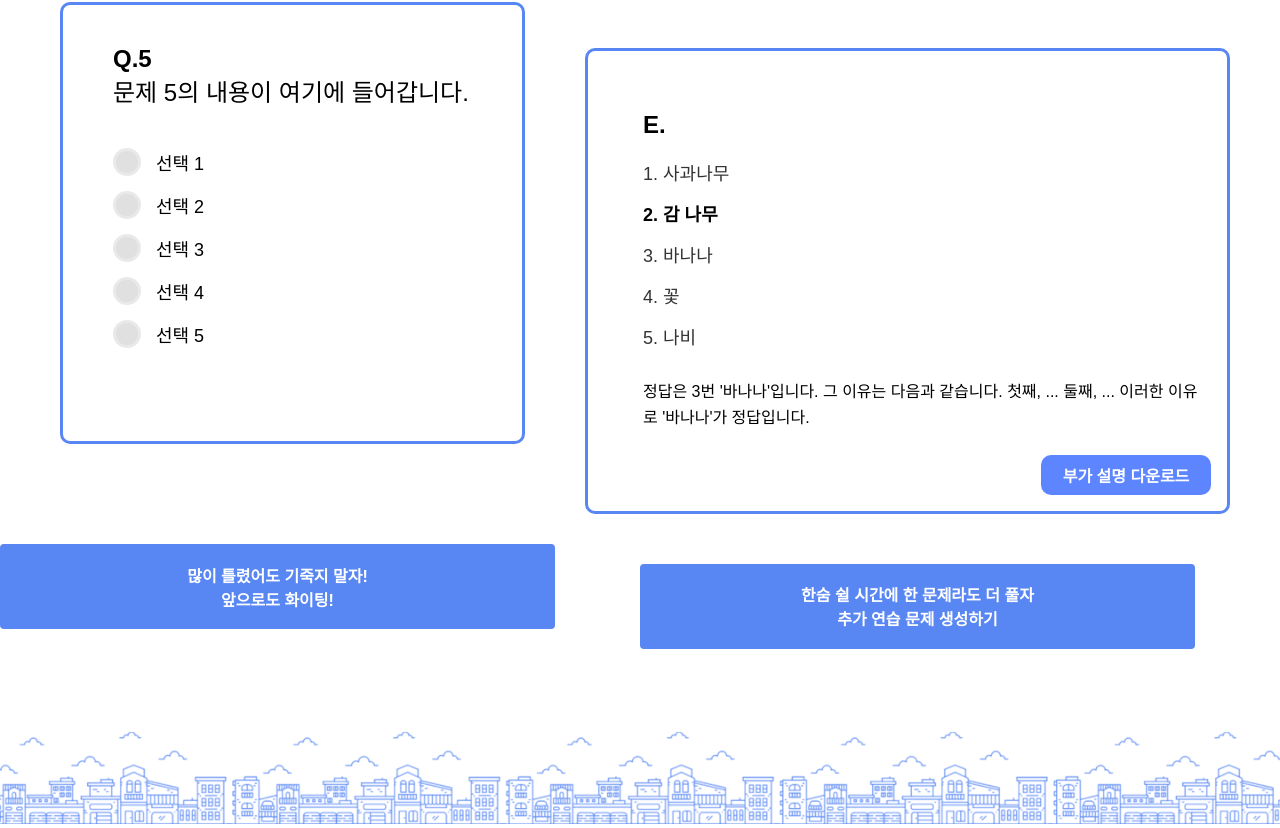
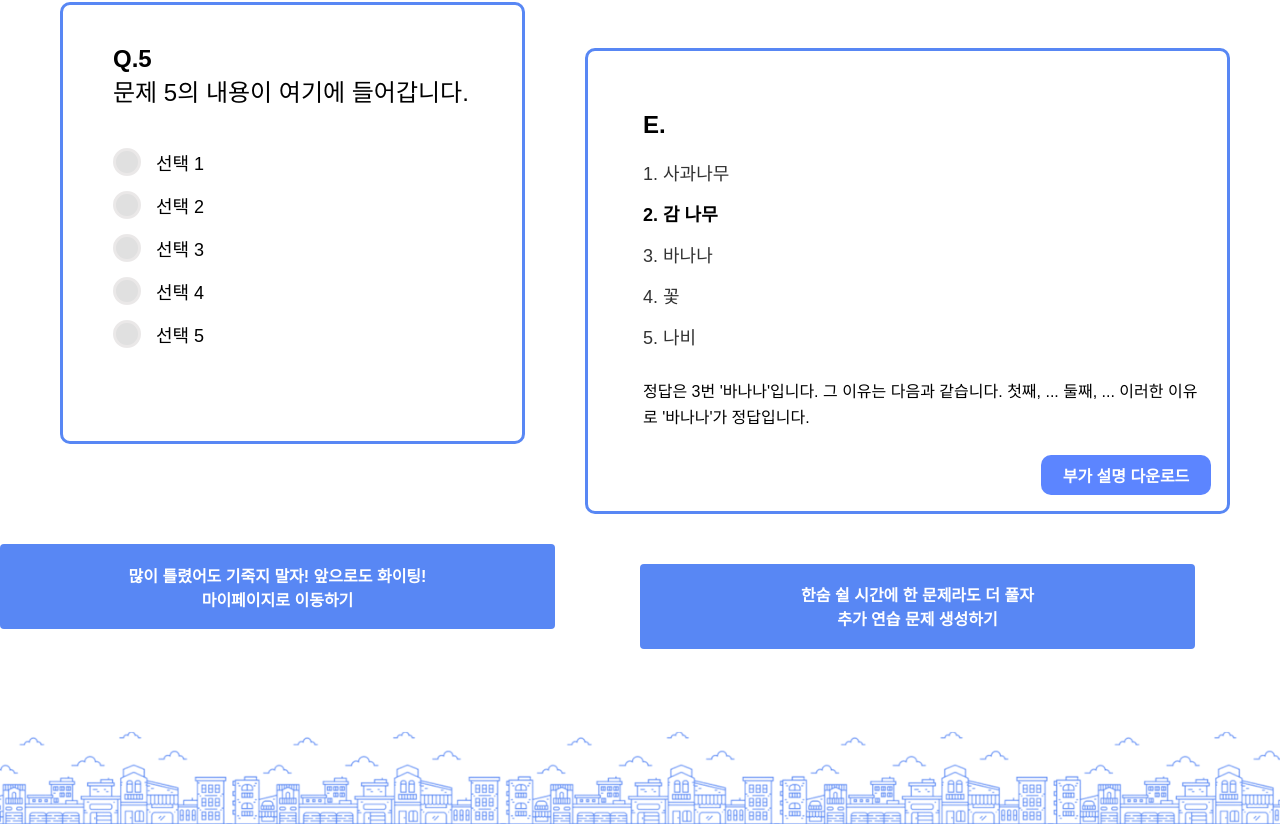
Before and after one commit to 2024-Winter-BootCamp-TeamF/Frontend, a React (Create React App) app: page /notes in a window 1280 px wide. Shown: the part 2153-2981 px from the top of the page. Built offline with nearby package versions, Linux system fonts and the light colour scheme; a web font is replaced by a local one.

Commit message:
feat 버튼 내용 수정

```diff
--- a/src/pages/NotePage/WrongProblemList.jsx
+++ b/src/pages/NotePage/WrongProblemList.jsx
@@ -35,8 +35,9 @@ const WrongProblemList = ({ problems }) => {
       <ProblemListContainer>{problems.map(renderProblem)}</ProblemListContainer>
       <ButtonWrapper>
         <Button>
-          많이 틀렸어도 기죽지 말자! <br />
-          앞으로도 화이팅!
+          많이 틀렸어도 기죽지 말자! 앞으로도 화이팅!
+          <br />
+          마이페이지로 이동하기
         </Button>
       </ButtonWrapper>
     </Container>
```
